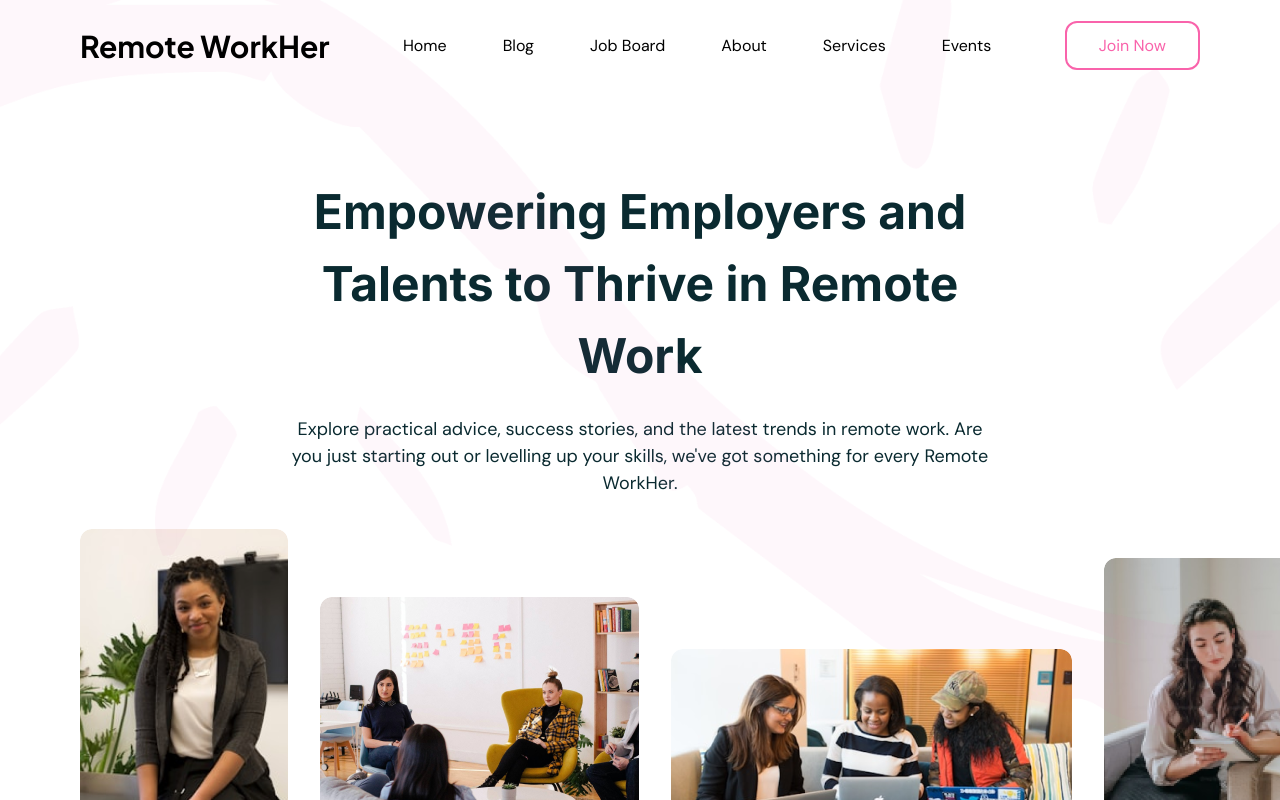
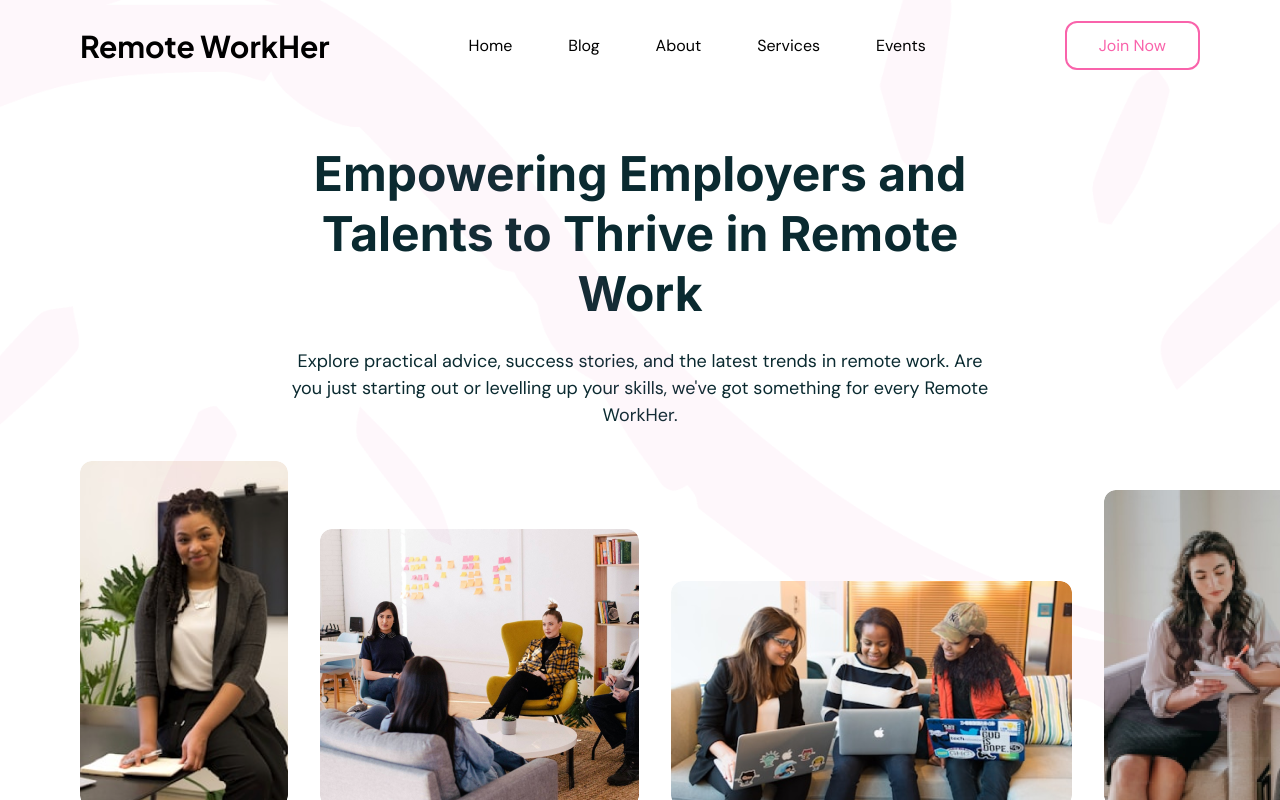
Before and after one commit to eadelekeife/remoteworkher, a Next.js app: page /services in a window 1280 px wide. Shown: the top 800 px of the page. Built offline with nearby package versions, Linux system fonts and the light colour scheme.

Commit message:
page redesign

```diff
--- a/src/app/about-us/page.tsx
+++ b/src/app/about-us/page.tsx
@@ -63,7 +63,7 @@ const AboutUsPage = () => {
                 <>
                     <div className="px-5 md:px-24" ref={addToRefs}>
                         <Image src={VectorImg} alt="vector background" className="vector-bg z-10" />
-                        <div className="md:min-h-[100vh] job-hero pt-32 pb-24">
+                        <div className="md:min-h-[100vh] job-hero pt-24 pb-24">
                             <div className="md:w-[70%] px-5 md:px-0 mx-auto text-center">
                                 <div ref={addToRefs}>
                                     <div className="text-[#F963AB] pt-14">
@@ -72,7 +72,7 @@ const AboutUsPage = () => {
                                     <h2 style={{ display: 'block' }} className="font-600 mx-auto text-4xl md:text-5xl pt-6 leading-tight">Thrive in a World Without Borders</h2>
                                 </div>
                                 <div ref={addToRefs} className="mt-3 md:mt-8 md:w-[70%] mx-auto">
-                                    <p style={{ display: 'block' }} className="text-sm md:text-lg leading-loose md:leading-relaxed mb-16 text-[#475467]">We&apos;re a community dedicated  to promoting and sustaining remote work worldwide.</p>
+                                    <p style={{ display: 'block' }} className="text-sm md:text-lg leading-loose md:leading-normal mb-16 text-[#475467]">We&apos;re a community dedicated  to promoting and sustaining remote work worldwide.</p>
                                 </div>
                             </div>
                             <Image src={Hero} alt="woman posing for picture" className="h-full rounded-xl w-full" />
--- a/src/app/events/page.tsx
+++ b/src/app/events/page.tsx
@@ -57,7 +57,7 @@ const EventsPage = () => {
             <DisplayLayout>
                 <>
                     <Image src={VectorImg} alt="vector background" className="vector-bg z-10" />
-                    <div className="md:min-h-[100vh] job-hero pt-32">
+                    <div className="md:min-h-[100vh] job-hero pt-24">
                         <div className="md:w-[85%] px-5 md:px-0 mx-auto text-center">
                             <div ref={addToRefs}>
                                 <h2 className="block font-bold md:w-[80%] mx-auto text-4xl md:text-5xl pt-16 leading-tight md:leading-tight">
--- a/src/app/services/page.tsx
+++ b/src/app/services/page.tsx
@@ -71,10 +71,10 @@ const ServicesPage = () => {
             <DisplayLayout>
                 <>
                     <Image src={VectorImg} alt="vector background" className="vector-bg z-10" />
-                    <div className="md:min-h-[100vh] job-hero pt-32">
+                    <div className="md:min-h-[100vh] job-hero pt-24">
                         <div className="md:w-[85%] px-5 md:px-0 mx-auto text-center">
                             <div ref={addToRefs}>
-                                <h2 className="block font-bold md:w-[70%] mx-auto text-4xl md:text-5xl pt-12 leading-normal md:leading-normal">
+                                <h2 className="block font-bold md:w-[70%] mx-auto text-4xl md:text-5xl pt-12 leading-tight md:leading-tight">
                                     Empowering Employers and Talents to Thrive in Remote Work</h2>
                             </div>
                             <div ref={addToRefs} className="mt-3 md:mt-6 md:w-[65%] mx-auto">
--- a/src/components/nav.tsx
+++ b/src/components/nav.tsx
@@ -51,9 +51,9 @@ const Navigation = (props: NavigationPropsInterface) => {
                     <li>
                         <Link href="/blog">Blog</Link>
                     </li>
-                    <li>
+                    {/* <li>
                         <Link href="/job">Job Board</Link>
-                    </li>
+                    </li> */}
                     <li>
                         <Link href="/about-us">About</Link>
                     </li>
```
